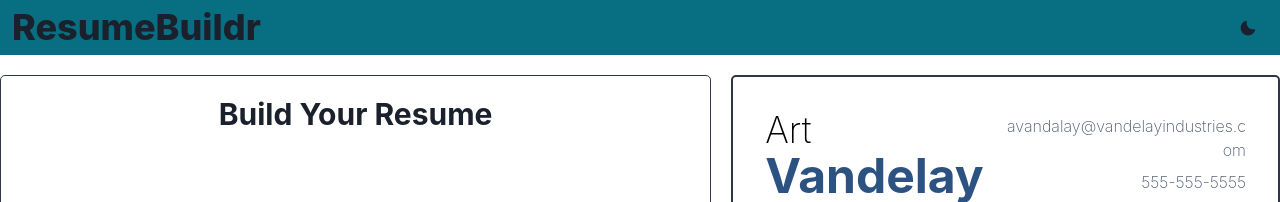
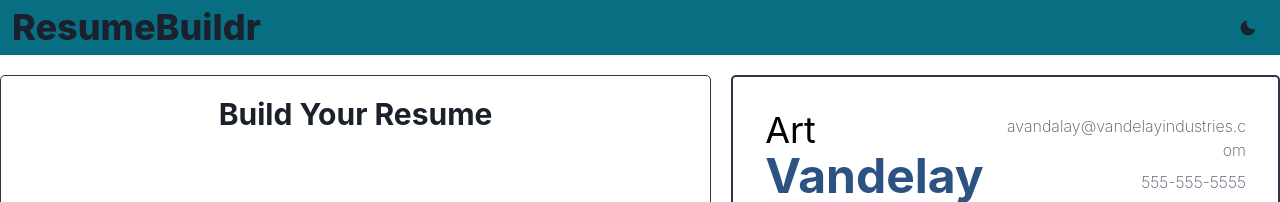
Before and after one commit to nronzel/resume-maker, a React (Vite) app: page / in a window 1280 px wide. Shown: the top 202 px of the page. Built offline with nearby package versions, Linux system fonts and the light colour scheme.

Commit message:
add: profile section preview component

```diff
--- a/src/components/ProfileSectionPreview.jsx
+++ b/src/components/ProfileSectionPreview.jsx
@@ -16,7 +16,7 @@ export class ProfileSectionPreview extends Component {
         borderColor="blue.700"
       >
         <Box>
-          <Heading size="xl" fontWeight="thin">
+          <Heading size="xl" fontWeight="400">
             {this.props.name.split(" ")[0]}
           </Heading>
           <Heading size="2xl" color="blue.700">
```
